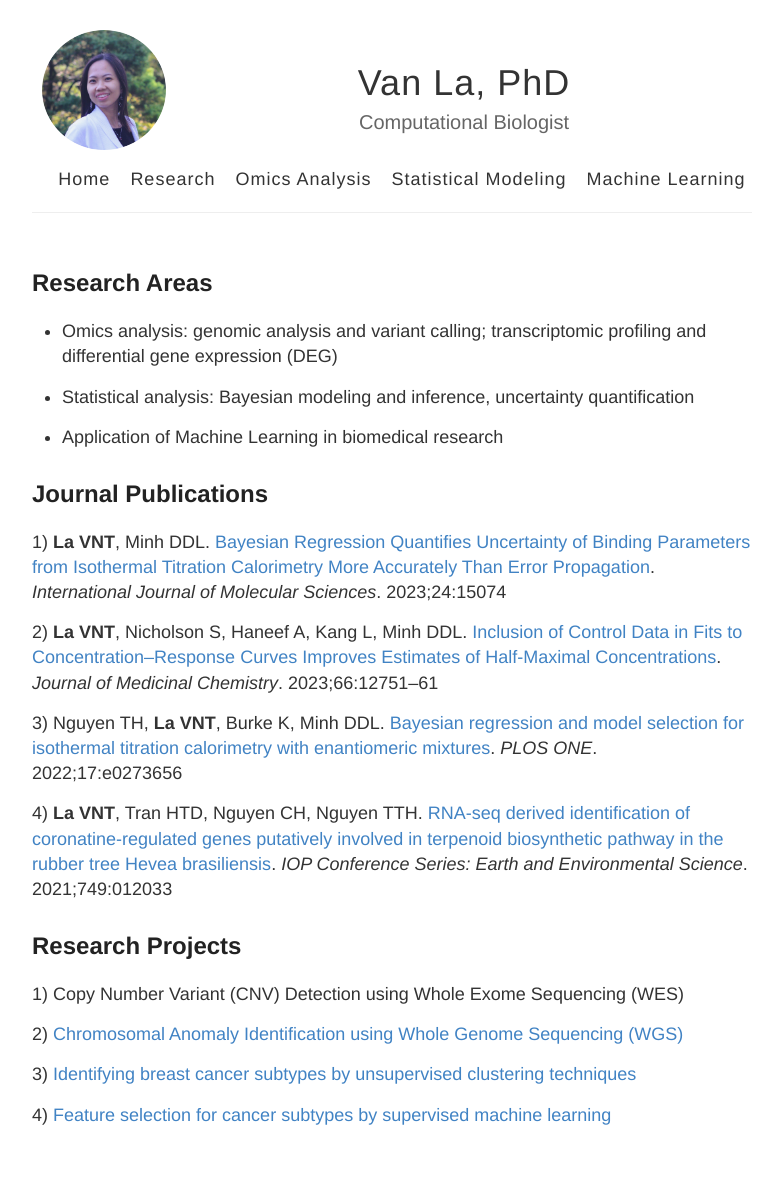
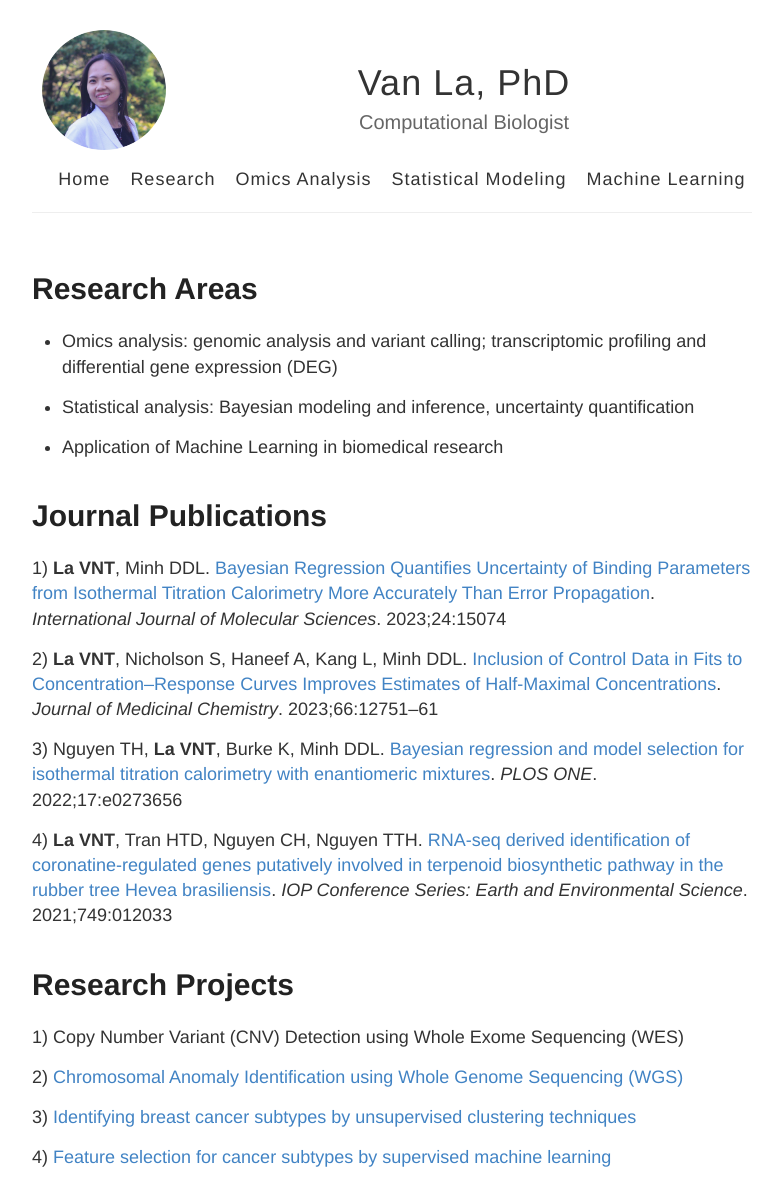
Before and after one commit to vanngocthuyla/vanngocthuyla.github.io, a Jekyll site: the page built from _pages/research.md, in a window 1280 px wide. Shown: the whole page, without its empty margins (248-1029 px from the left). Built offline with Jekyll 4.4.1, drawn with Linux system fonts in a browser that asks for light colours; our own code applies the rules of GitHub Pages for plain Markdown files; before the commit the page ends 1143 px from its top, so only the background shows below that.

```diff
--- a/_pages/research.md
+++ b/_pages/research.md
@@ -1,4 +1,4 @@
-## Research Areas
+# Research Areas
 
 - Omics analysis: genomic analysis and variant calling; transcriptomic profiling and differential gene expression (DEG)
 
@@ -6,7 +6,7 @@
 
 - Application of Machine Learning in biomedical research
 
-## Journal Publications
+# Journal Publications
 
 1) **La VNT**, Minh DDL. [Bayesian Regression Quantifies Uncertainty of Binding Parameters from Isothermal Titration
 Calorimetry More Accurately Than Error Propagation](https://www.mdpi.com/1422-0067/24/20/15074). _International Journal of Molecular Sciences_. 2023;24:15074
@@ -20,7 +20,7 @@ with enantiomeric mixtures](https://journals.plos.org/plosone/article?id=10.1371
 4) **La VNT**, Tran HTD, Nguyen CH, Nguyen TTH. [RNA-seq derived identification of coronatine-regulated genes putatively
 involved in terpenoid biosynthetic pathway in the rubber tree Hevea brasiliensis](https://iopscience.iop.org/article/10.1088/1755-1315/749/1/012033). _IOP Conference Series: Earth and Environmental Science_. 2021;749:012033
 
-## Research Projects
+# Research Projects
 
 1) Copy Number Variant (CNV) Detection using Whole Exome Sequencing (WES)
 
```
